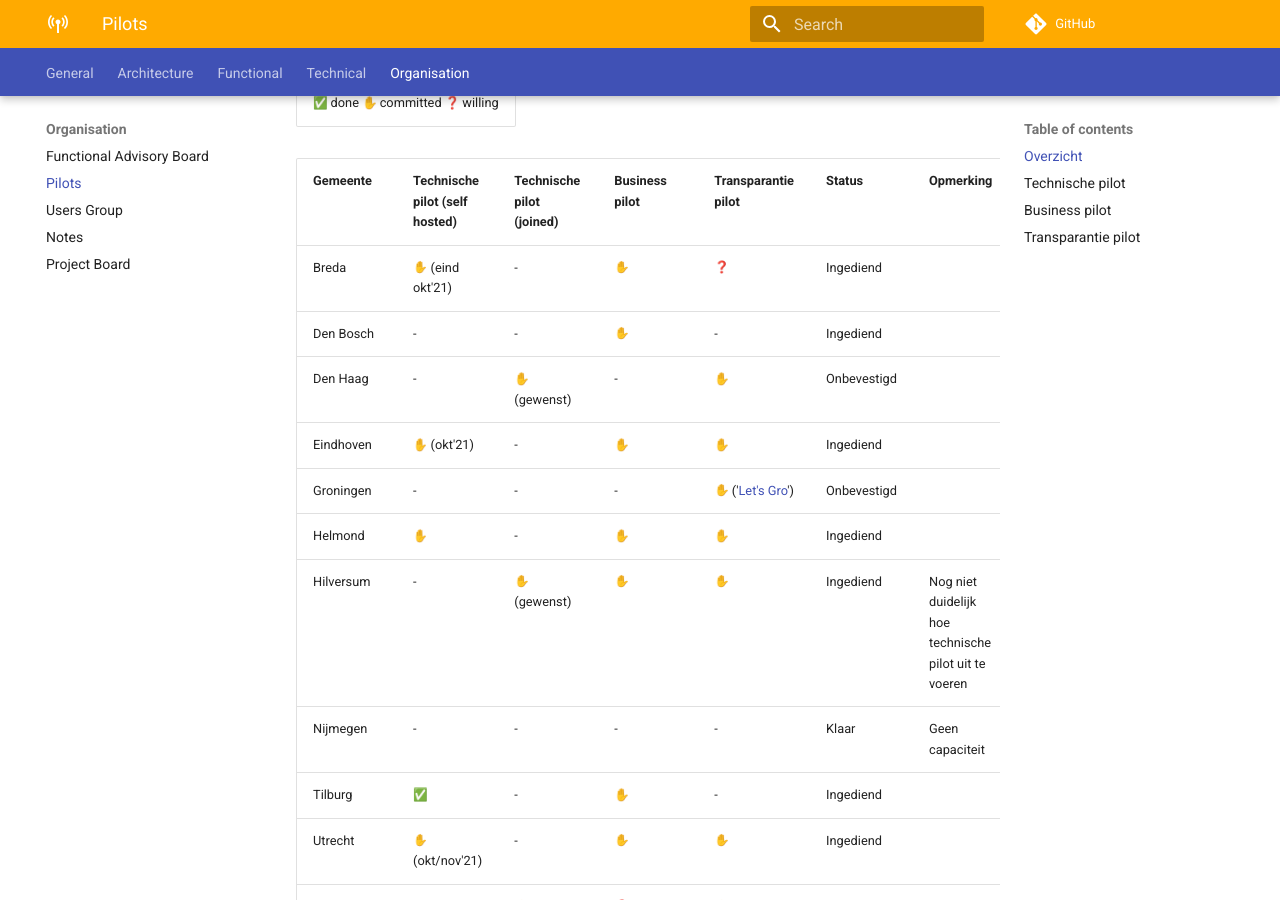
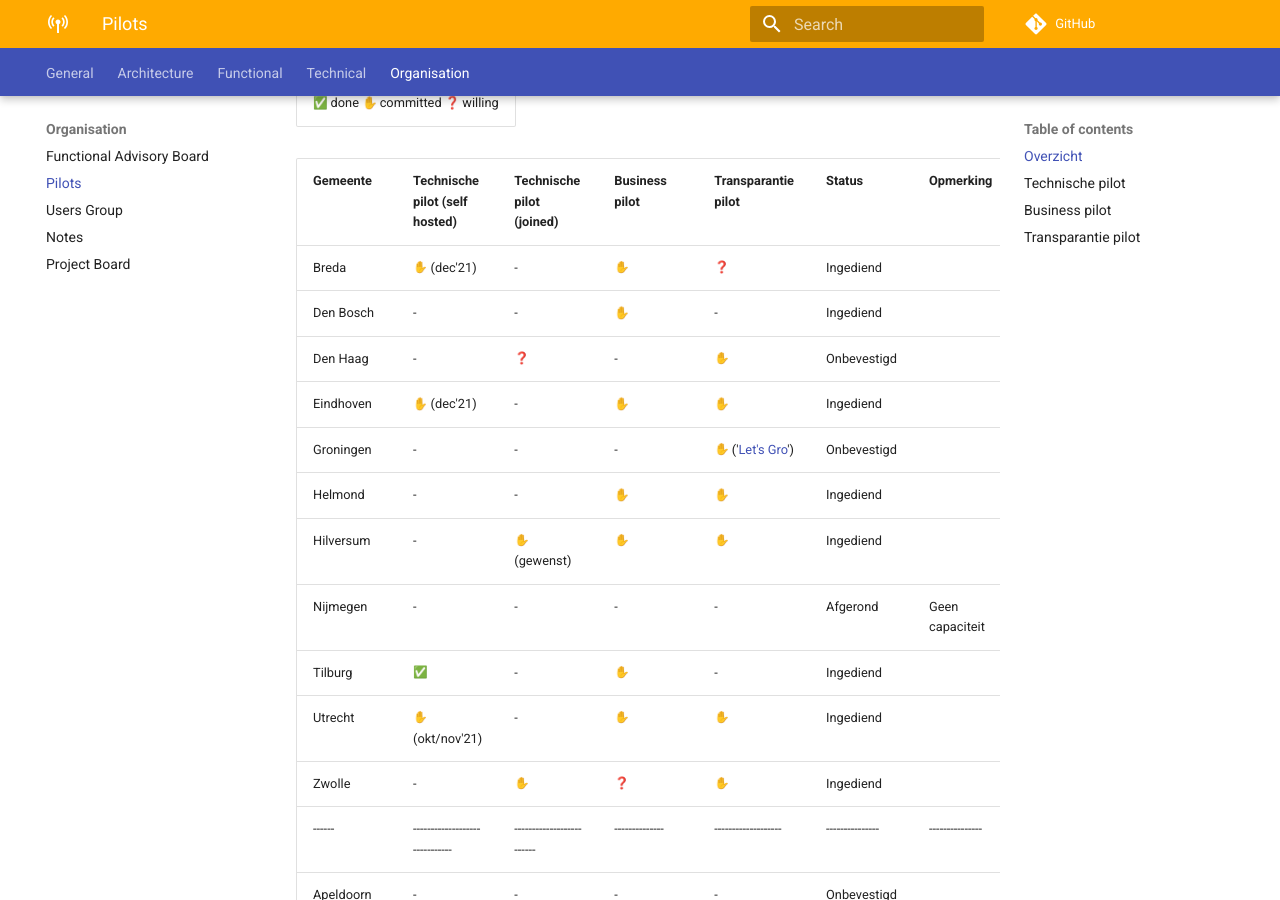
Before and after one commit to kadaster-labs/sensrnet-home, an MkDocs documentation site: the page built from docs/Pilots.md, in a window 1280 px wide and 900 px high, scrolled down 546 px. Built offline with MkDocs 1.6.1 and Material for MkDocs 9.7.7, drawn with Linux system fonts in a browser that asks for light colours; emoji names are drawn with the system emoji font; comment, search, counter and statistics services are not loaded.

Commit message:
update per 13 okt 2021

```diff
--- a/docs/Pilots.md
+++ b/docs/Pilots.md
@@ -14,14 +14,14 @@ In de tweede helft van 2021 worden er een aantal pilots gestart. Pilots kunnen v
 
 | Gemeente  | Technische pilot (self hosted) | Technische pilot (joined) | Business pilot | Transparantie pilot                                        | Status          | Opmerking                                                       |
 | --------- | ------------------------------ | ------------------------- | -------------- | ---------------------------------------------------------- | --------------- | --------------------------------------------------------------- |
-| Breda     | :raised_hand: (eind okt'21)    | -                         | :raised_hand:  | :question:                                                 | Ingediend       |                                                                 |
+| Breda     | :raised_hand: (dec'21)         | -                         | :raised_hand:  | :question:                                                 | Ingediend       |                                                                 |
 | Den Bosch | -                              | -                         | :raised_hand:  | -                                                          | Ingediend       |                                                                 |
-| Den Haag  | -                              | :raised_hand: (gewenst)   | -              | :raised_hand:                                              | Onbevestigd     |                                                                 |
-| Eindhoven | :raised_hand: (okt'21)         | -                         | :raised_hand:  | :raised_hand:                                              | Ingediend       |                                                                 |
+| Den Haag  | -                              | :question:                | -              | :raised_hand:                                              | Onbevestigd     |                                                                 |
+| Eindhoven | :raised_hand: (dec'21)         | -                         | :raised_hand:  | :raised_hand:                                              | Ingediend       |                                                                 |
 | Groningen | -                              | -                         | -              | :raised_hand: ('[Let's Gro](https://forum.nl/nl/letsgro)') | Onbevestigd     |                                                                 |
-| Helmond   | :raised_hand:                  | -                         | :raised_hand:  | :raised_hand:                                              | Ingediend       |                                                                 |
-| Hilversum | -                              | :raised_hand: (gewenst)   | :raised_hand:  | :raised_hand:                                              | Ingediend       | Nog niet duidelijk hoe technische pilot uit te voeren           |
-| Nijmegen  | -                              | -                         | -              | -                                                          | Klaar           | Geen capaciteit                                                 |
+| Helmond   | -                              | -                         | :raised_hand:  | :raised_hand:                                              | Ingediend       |                                                                 |
+| Hilversum | -                              | :raised_hand: (gewenst)   | :raised_hand:  | :raised_hand:                                              | Ingediend       |                                                                 |
+| Nijmegen  | -                              | -                         | -              | -                                                          | Afgerond        | Geen capaciteit                                                 |
 | Tilburg   | :white_check_mark:             | -                         | :raised_hand:  | -                                                          | Ingediend       |                                                                 |
 | Utrecht   | :raised_hand: (okt/nov'21)     | -                         | :raised_hand:  | :raised_hand:                                              | Ingediend       |                                                                 |
 | Zwolle    | -                              | :raised_hand:             | :question:     | :raised_hand:                                              | Ingediend       |                                                                 |
```
